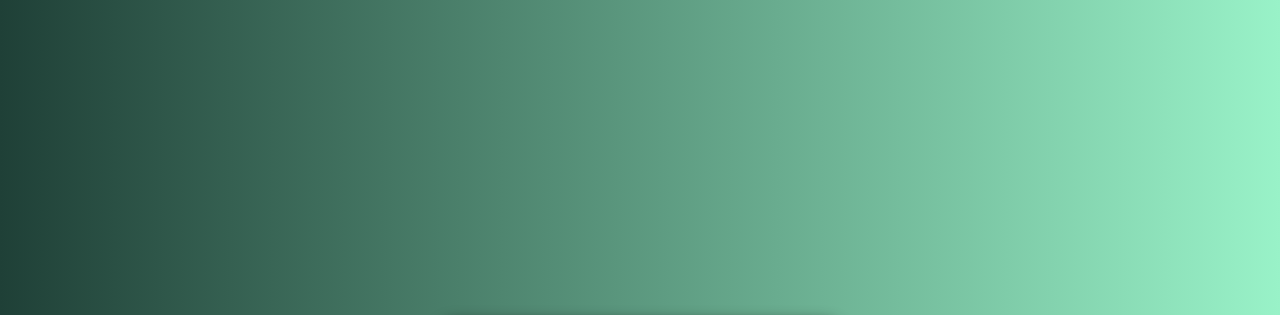
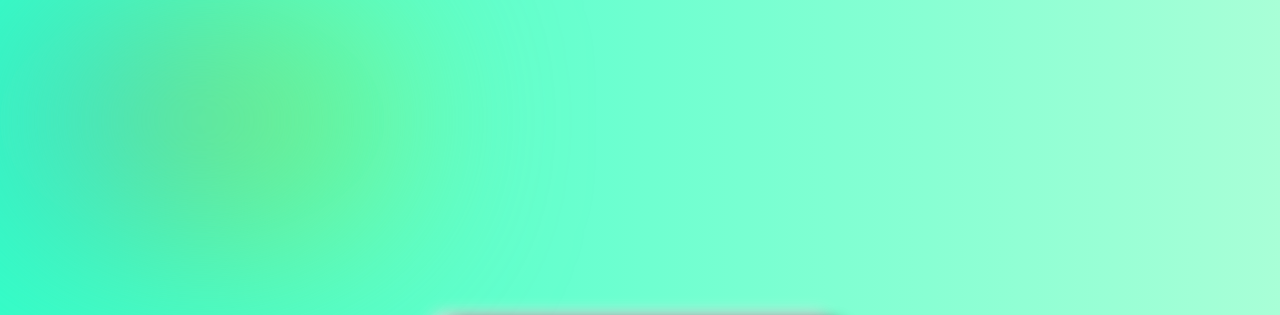
Before and after one commit to Dharmit-Parmar/javascript_projects, a plain HTML site: page todo list/index.html in a window 1280 px wide. Shown: the top 315 px of the page. Drawn offline with Linux system fonts and the light colour scheme.

Commit message:
add more styling

```diff
--- a/quiz/style.css
+++ b/quiz/style.css
@@ -16,7 +16,33 @@ body {
   align-items: center;
   justify-content: center;
   padding: 20px;
+  position: relative;
 }
+body::before {
+  content: '';
+  position: absolute;
+  top: 0;
+  left: 0;
+  width: 30%;
+  height: 30%;
+  border-radius: 50%;
+  filter: blur(100px);
+  background: linear-gradient(to right, #e2e22d, #ef12dd);
+  backdrop-filter: blur(10px);
+}
+body::after {
+  content: '';
+  position: absolute;
+  bottom: 0;
+  right: 0;
+  width: 30%;
+  height: 30%;
+  border-radius: 50%;
+  filter: blur(110px);
+  background: linear-gradient(to right, #ffc802d4, #ff0000d1);
+  backdrop-filter: blur(10px);
+}
+
 
 .quiz-container {
   background: white;
@@ -24,7 +50,8 @@ body {
   border-radius: 15px;
   max-width: 500px;
   width: 100%;
-  box-shadow: 0 5px 15px rgba(0,0,0,0.2);
+  box-shadow: 5px 5px 15px rgba(0, 0, 0, 0.601) ,
+              -5px -5px 15px rgb(152, 152, 152);
   animation: fadeIn 0.4s ease;
 }
 
--- a/todo list/style.css
+++ b/todo list/style.css
@@ -6,13 +6,37 @@
     }
 
     body {
-      background: linear-gradient(to right, #1f4037, #99f2c8);
+      background: linear-gradient(to right, #34ffc9, #84ffc6b4);
       display: flex;
       flex-direction: column;
       justify-content: center;
       align-items: center;
       min-height: 100vh;
       padding: 20px;
+    }
+    body::before {
+      content: '';
+      position: absolute;
+      top: 0;
+      left: 0;
+      width: 30%;
+      height: 30%;
+      border-radius: 50%;
+      filter: blur(100px);
+      background: linear-gradient(to right, #2d9ae294, #bbef12b5);
+      backdrop-filter: blur(10px);
+    }
+    body::after {
+      content: '';
+      position: absolute;
+      bottom: 0;
+      right: 0;
+      width: 30%;
+      height: 30%;
+      border-radius: 50%;
+      filter: blur(110px);
+      background: linear-gradient(to right, #2802ff70, #ff000092);
+      backdrop-filter: blur(10px);
     }
 
 .notification{
@@ -54,7 +78,8 @@
       width: 100%;
       max-width: 400px;
       border-radius: 15px;
-      box-shadow: 0 5px 15px rgba(0, 0, 0, 0.764);
+      box-shadow: 5px 5px 15px rgba(0, 0, 0, 0.882),
+                  -10px -5px 15px rgb(225, 225, 225);
       padding: 20px;
       animation: fadeIn 0.6s ease;
     }
@@ -110,6 +135,7 @@
       max-height: 200px;
       list-style: none;
       padding: 0;
+      overflow-y: auto;
     }
 
     li {
```
